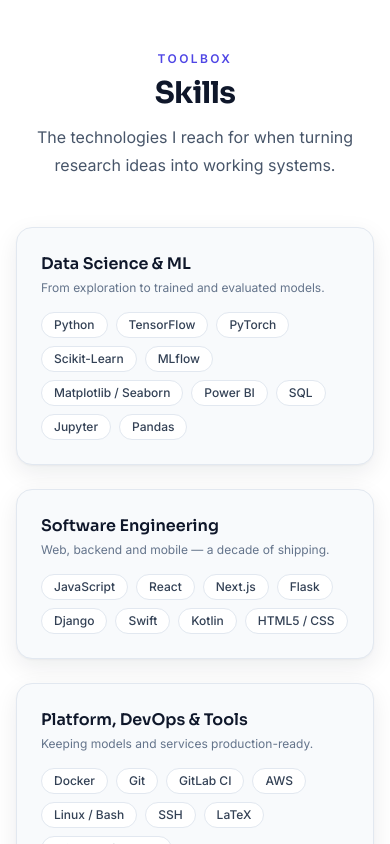
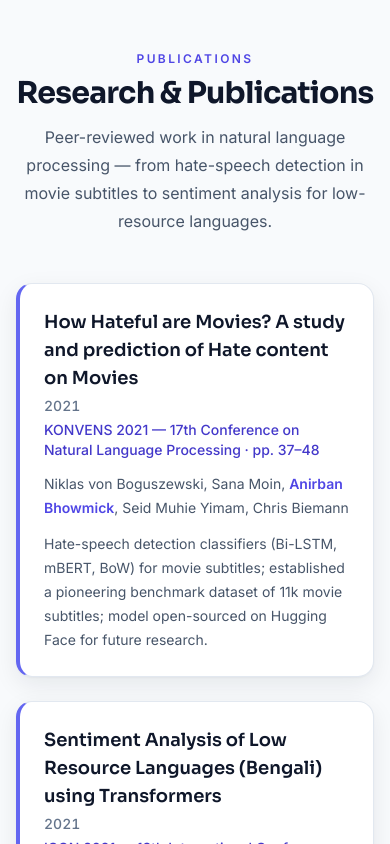
Before and after one commit to Anirbanbhk88/anirbanbhk88.github.io, a Next.js app in the folder next-portfolio/: page / in a window 390 px wide. Shown: the part 6220-7064 px from the top of the page. Built offline with nearby package versions, Linux system fonts and the light colour scheme.

Commit message:
feat(research): add Research & Publications section with CV papers

```diff
--- a/next-portfolio/components/Footer.js
+++ b/next-portfolio/components/Footer.js
@@ -3,6 +3,7 @@
 const FOOTER_LINKS = [
     { href: '/#about', label: 'About' },
     { href: '/#experience', label: 'Experience' },
+    { href: '/#research', label: 'Research' },
     { href: '/#skills', label: 'Skills' },
     { href: '/#projects', label: 'Projects' },
     { href: '/blog/', label: 'Blog' },
--- a/next-portfolio/components/Header.js
+++ b/next-portfolio/components/Header.js
@@ -3,6 +3,7 @@
 const NAV_LINKS = [
     { href: '/#about', label: 'About' },
     { href: '/#experience', label: 'Experience' },
+    { href: '/#research', label: 'Research' },
     { href: '/#skills', label: 'Skills' },
     { href: '/#projects', label: 'Projects' },
     { href: '/blog/', label: 'Blog' },
--- /dev/null
+++ b/next-portfolio/components/Research.js
@@ -0,0 +1,59 @@
+/**
+ * Research & Publications — peer-reviewed papers from the CV. Data-driven via
+ * data/papers.js; the author listed in `highlight` is visually emphasized.
+ */
+import SectionHeading from './SectionHeading'
+import { papers } from '../data/papers'
+
+export default function Research() {
+    return (
+        <section id="research" aria-labelledby="research-title" className="mx-auto max-w-4xl px-4 py-16 sm:px-6 sm:py-20">
+            <SectionHeading
+                id="research-title"
+                eyebrow="Publications"
+                title="Research & Publications"
+                description="Peer-reviewed work in natural language processing — from hate-speech detection in movie subtitles to sentiment analysis for low-resource languages."
+            />
+
+            <ol className="mt-12 space-y-6">
+                {papers.map(paper => (
+                    <li
+                        key={paper.title}
+                        className="rounded-2xl border border-slate-200 border-l-4 border-l-primary-500 bg-white p-6 shadow-soft dark:border-slate-800 dark:border-l-primary-400 dark:bg-slate-900"
+                    >
+                        <div className="flex flex-wrap items-baseline justify-between gap-x-4 gap-y-1">
+                            <h3 className="font-display text-lg font-semibold text-slate-900 dark:text-white">
+                                {paper.title}
+                            </h3>
+                            <span className="text-sm font-medium tabular-nums text-slate-500 dark:text-slate-400">
+                                {paper.year}
+                            </span>
+                        </div>
+                        <p className="mt-1 text-sm font-medium text-primary-700 dark:text-primary-300">
+                            {paper.venue} · {paper.pages}
+                        </p>
+                        <p className="mt-3 text-sm leading-6 text-slate-600 dark:text-slate-400">
+                            {paper.authors.map((author, index) => (
+                                <span key={author}>
+                                    {index > 0 && ', '}
+                                    <span
+                                        className={
+                                            author === paper.highlight
+                                                ? 'font-semibold text-primary-600 dark:text-primary-400'
+                                                : undefined
+                                        }
+                                    >
+                                        {author}
+                                    </span>
+                                </span>
+                            ))}
+                        </p>
+                        <p className="mt-3 text-sm leading-6 text-slate-600 dark:text-slate-400">
+                            {paper.description}
+                        </p>
+                    </li>
+                ))}
+            </ol>
+        </section>
+    )
+}
--- /dev/null
+++ b/next-portfolio/data/papers.js
@@ -0,0 +1,32 @@
+/**
+ * Peer-reviewed publications — straight from the CV. No link/URL fields on
+ * purpose: never fabricate DOIs or publisher links.
+ */
+export const papers = [
+    {
+        title: 'How Hateful are Movies? A study and prediction of Hate content on Movies',
+        year: 2021,
+        venue: 'KONVENS 2021 — 17th Conference on Natural Language Processing',
+        pages: 'pp. 37–48',
+        authors: [
+            'Niklas von Boguszewski',
+            'Sana Moin',
+            'Anirban Bhowmick',
+            'Seid Muhie Yimam',
+            'Chris Biemann',
+        ],
+        highlight: 'Anirban Bhowmick',
+        description:
+            'Hate-speech detection classifiers (Bi-LSTM, mBERT, BoW) for movie subtitles; established a pioneering benchmark dataset of 11k movie subtitles; model open-sourced on Hugging Face for future research.',
+    },
+    {
+        title: 'Sentiment Analysis of Low Resource Languages (Bengali) using Transformers',
+        year: 2021,
+        venue: 'ICON 2021 — 18th International Conference on Natural Language Processing',
+        pages: 'pp. 481–486',
+        authors: ['Anirban Bhowmick', 'Abhik Jana'],
+        highlight: 'Anirban Bhowmick',
+        description:
+            'Transfer learning on Transformer architectures for low-resource Indian languages (Bengali); fine-tuned BERT classifiers on wiki, news and YouTube datasets; validated the optimal model through A/B testing.',
+    },
+]
--- a/next-portfolio/pages/index.js
+++ b/next-portfolio/pages/index.js
@@ -5,6 +5,7 @@
 import Hero from '../components/Hero'
 import About from '../components/About'
 import Experience from '../components/Experience'
+import Research from '../components/Research'
 import Skills from '../components/Skills'
 import Projects from '../components/Projects'
 import BlogTeaser from '../components/BlogTeaser'
@@ -75,6 +76,7 @@
                 <Hero />
                 <About />
                 <Experience />
+                <Research />
                 <Skills />
                 <Projects />
                 <BlogTeaser posts={posts} />
```
